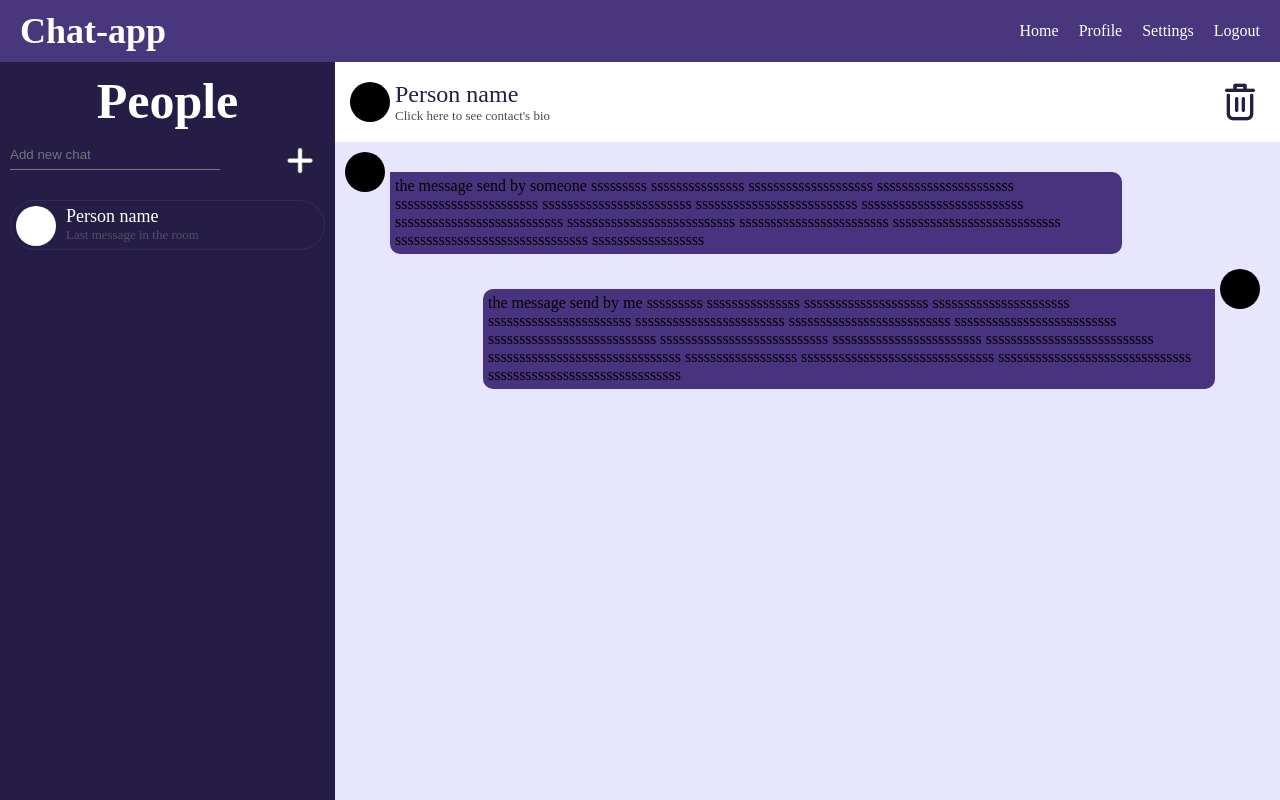
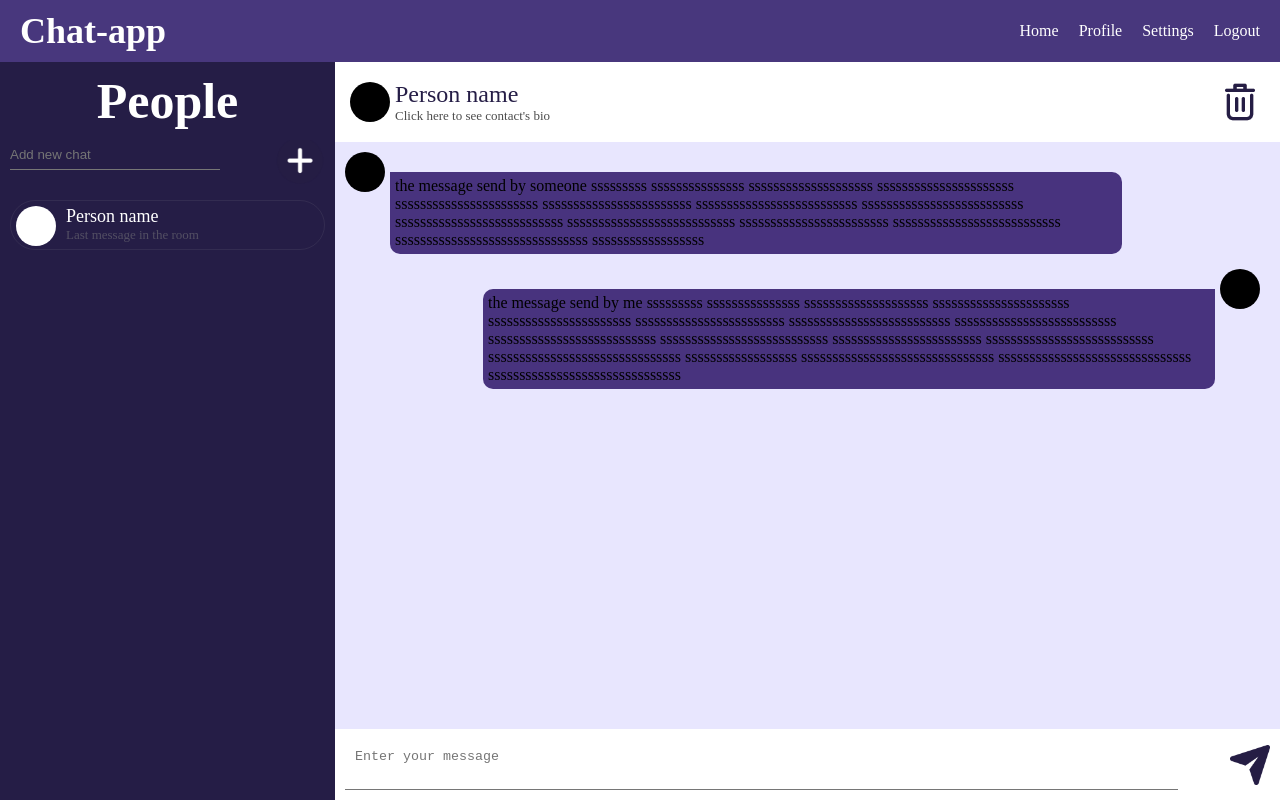
Before and after one commit to malakehab2003/chat-app, a React (Vite) app in the folder Front-end/: page / in a window 1280 px wide. Built offline with nearby package versions, Linux system fonts and the light colour scheme.

Commit message:
finish home page

```diff
--- a/Front-end/src/pages/Home.jsx
+++ b/Front-end/src/pages/Home.jsx
@@ -2,6 +2,7 @@ import tempClasses from "./Home.module.css"
 import NavBar from './components/NavBar'
 import Add from "../assets/images/add.png"
 import Delete from "../assets/images/delete.png"
+import send from "../assets/images/send.png"
 
 const classes = Object.keys(tempClasses).reduce((acc, key) => {
 	acc[key] = key === 'root' ? tempClasses[key] : `${tempClasses[key]} ${tempClasses['home-style']}`;
@@ -60,6 +61,8 @@ export default function Home() {
 					</div>
 
 					<div className={classes["chatFooter"]}>
+						<textarea className={classes["messageInput"]} placeholder="Enter your message"></textarea>
+						<input className={classes["sendMessage"]} type="image" src={send} alt="send message" />
 					</div>
 				</div>
 
--- a/Front-end/src/pages/Home.module.css
+++ b/Front-end/src/pages/Home.module.css
@@ -122,6 +122,7 @@
   background-color: #251d46;
   border-width: 0px;
   border-bottom-width: 1px;
+  color: white;
 }
 
 .container .peopleContainer .newChat .newChatButton {
@@ -253,3 +254,34 @@
   padding: 5px;
   margin-top: 20px;
 }
+
+.container .chatContainer .chatFooter {
+  width: 100%;
+  /* height: 60px; */
+  max-height: fit-content;
+  background-color: white;
+  display: flex;
+  align-items: center;
+  justify-content: space-between;
+  padding: 10px;
+  /* position: fixed; */
+}
+
+.container .chatContainer .chatFooter .sendMessage {
+  width: 40px;
+  height: 40px;
+}
+
+.container .chatContainer .chatFooter .messageInput {
+  width: 90%;
+  /* height: 30px; */
+  max-height: fit-content;
+  border-width: 0px;
+  border-bottom-width: 1px;
+  padding: 10px;
+  word-wrap: break-word;
+  resize: none;
+  overflow: hidden;
+  box-sizing: border-box;
+  overflow-y: auto;
+}
```
Also changed, not shown: Front-end/src/assets/images/send.png (added).
